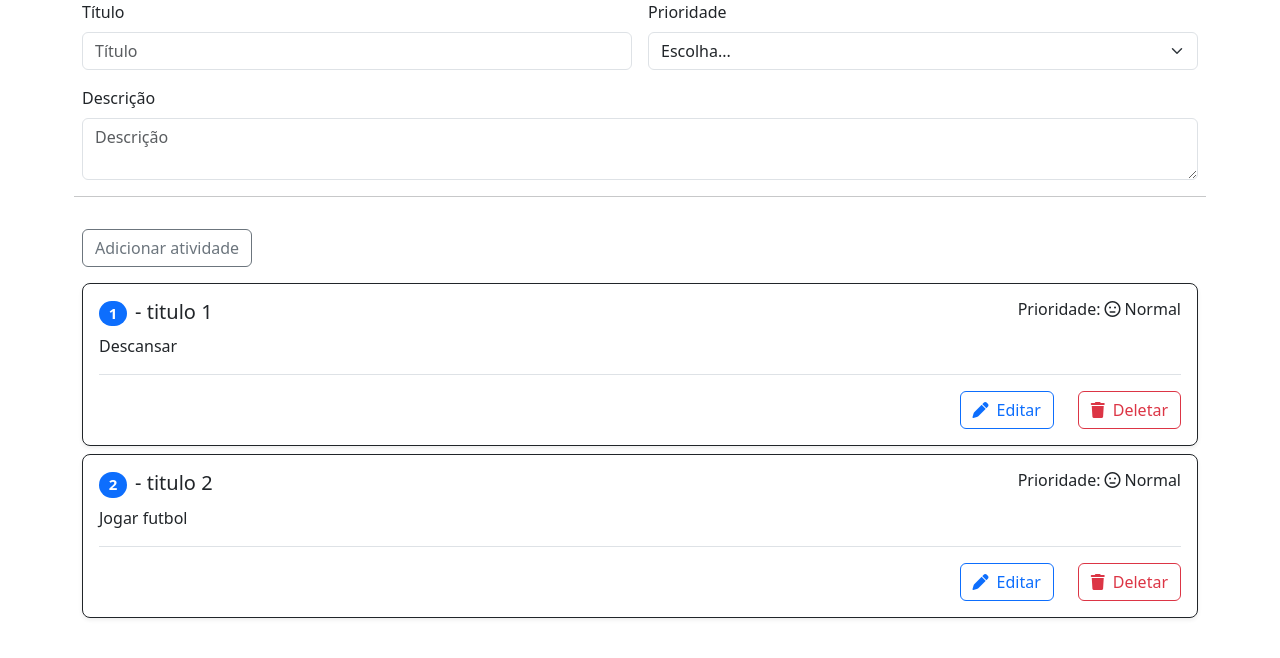
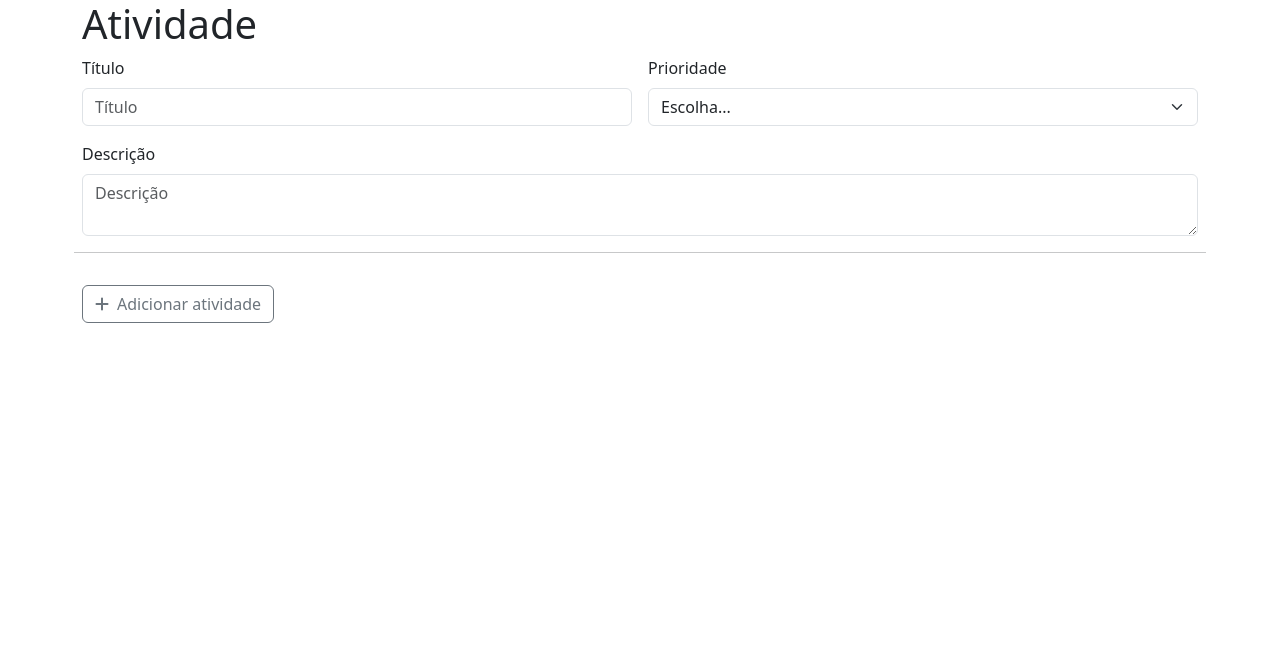
Before and after one commit to Felipe23-devTec/Front-appAtividade, a React (Create React App) app: page / in a window 1280 px wide. Shown: the top 658 px of the page. Built offline with nearby package versions, Linux system fonts and the light colour scheme.

Commit message:
feat(atividade): finalizando front so react pr ver

```diff
--- a/src/App.js
+++ b/src/App.js
@@ -1,37 +1,21 @@
 
 import './App.css';
-import {useState} from 'react';
+import {useEffect, useState} from 'react';
 import AtividadeForm from './components/AtividadeForm';
 import Atividades from './components/Atividades';
-const initialState = [
-  {
-    id: 1,
-    prioridade: "2",
-    titulo: "titulo 1",
-    descricao: "Descansar"
-  },
-  {
-    id: 2,
-    prioridade: "2",
-    titulo: "titulo 2",
-    descricao: "Jogar futbol"
-  }
-]
+
 function App() {
   //observacao : Codigo para pegar maior de uma lista e adiciona 1 no input = value={Math.max.apply(Math,atividades.map((item) => item.id)) + 1}
-  const [atividades, setAtividades] = useState(initialState);
-  const[ativ,setAtiv] = useState({});
-
-  function addAtividade(){
-    const atividade = {
-      id: Math.max.apply(Math,atividades.map((item) => item.id)) + 1,
-      prioridade: document.getElementById('prioridade').value,
-      titulo: document.getElementById('titulo').value,
-      descricao: document.getElementById('descricao').value
-    }
+  const [atividades, setAtividades] = useState([]);
+  const[ativ,setAtiv] = useState({id: 0});
+  const[index,setIndex] = useState(0);
+  useEffect(() =>{
+    atividades.length <= 0 ? setIndex(1) : setIndex(Math.max.apply(Math,atividades.map((item) => item.id)) + 1)
+  },[atividades])
+  function addAtividade(ativ){
     //criando Hook, cria um novo objeto e atualiza com um novo adicionado no formulario com o push ele não reconhece quando é atualizado
     //Expredo Operator: para que o estado seja alterado e mostrado quando atualizado
-    setAtividades([...atividades, { ...atividade }])
+    setAtividades([...atividades, { ...ativ, id: index}])
   }
 
   function deletarAtividade(id){
@@ -44,12 +28,21 @@ function App() {
     console.log(atividade);
     setAtiv(atividade[0])
   }
+  function atualizaAtividade(at){
+    setAtividades(atividades.map(item => item.id === at.id ? at : item))
+    setAtiv({id: 0})
+  }
+  function cancelarAtividade(){
+    setAtiv({id: 0})
+  }
   return (
     <>
       <AtividadeForm
         atividades={atividades}
         addAtividade={addAtividade}
         ativSelecionada={ativ}
+        atualizaAtividade={atualizaAtividade}
+        cancelarAtividade={cancelarAtividade}
       />
       <Atividades
         atividades={atividades}
--- a/src/components/AtividadeForm.jsx
+++ b/src/components/AtividadeForm.jsx
@@ -1,15 +1,52 @@
-import React, { useState } from 'react'
+import { useState, useEffect } from 'react'
 
 export default function AtividadeForm(props) {
-    const [atividade, setAtividade] = useState({})
+    const atividadeInicial = {
+        id: 0,
+        titulo: '',
+        prioridade: 0,
+        descricao: ''
+    }
+    const [atividade, setAtividade] = useState(atividadeAtual());
+    useEffect(() =>{
+        if(props.ativSelecionada.id !== 0){
+            setAtividade(props.ativSelecionada);
+        }
+    }, [props.ativSelecionada]);
+
     const inputTextHandler = (e) =>{
         const {name, value} = e.target;
         console.log(value);
         setAtividade({...atividade, [name]: value})
     }
+    const handleSubmit = (e) =>{
+        e.preventDefault();
+        if(props.ativSelecionada.id !== 0){
+            props.atualizaAtividade(atividade);
+        }else{
+            props.addAtividade(atividade);
+        }
+        setAtividade(atividadeInicial);
+    }
+    const handleCancelar =  (e) =>{
+        e.preventDefault();
+        props.cancelarAtividade();
+        setAtividade(atividadeInicial);
+
+    }
     //Math.max.apply(Math,props.atividades.map((item) => item.id)) + 1
+    function atividadeAtual(){
+        if(props.ativSelecionada.id !== 0){
+            return props.ativSelecionada;
+        }else{
+            return atividadeInicial;
+        }
+    }
   return (
-    <form className='row g-3'>
+    <>
+
+    <h1>Atividade {atividade.id !== 0 ? atividade.id : ''}</h1>
+    <form className='row g-3' onSubmit={handleSubmit}>
 
         <div className='col-md-6'>
           <label htmlFor='titulo' className='form-label'>Título</label>
@@ -26,13 +63,26 @@ export default function AtividadeForm(props) {
           </select>
         </div>
         <div className='col-md-12'>
-          <label htmlFor='descricao'  name='descricao' className='form-label'>Descrição</label>
-          <textarea id='descricao' type='text' className='form-control'placeholder="Descrição" onChange={inputTextHandler} value={atividade.descricao}/>
+          <label htmlFor='descricao' className='form-label'>Descrição</label>
+          <textarea id='descricao' name='descricao' type='text' className='form-control'placeholder="Descrição" onChange={inputTextHandler} value={atividade.descricao}/>
         </div>
         <hr/>
         <div className='col-12'>
-          <button onClick={props.addAtividade} type='button' className='btn btn-outline-secondary'>Adicionar atividade</button>
+            {
+                atividade.id === 0 ?
+                <button type='submit' className='btn btn-outline-secondary'>
+                    <i className='fas fa-plus me-2'></i>
+                    Adicionar atividade
+                </button>
+                :
+                <>
+                    <button type='submit' className='btn btn-outline-success me-3'>Salvar</button>
+                    <button onClick={handleCancelar} type='button' className='btn btn-outline-warning'>Cancelar</button>
+                </>
+            }
+
         </div>
       </form>
+      </>
   )
 }
```
